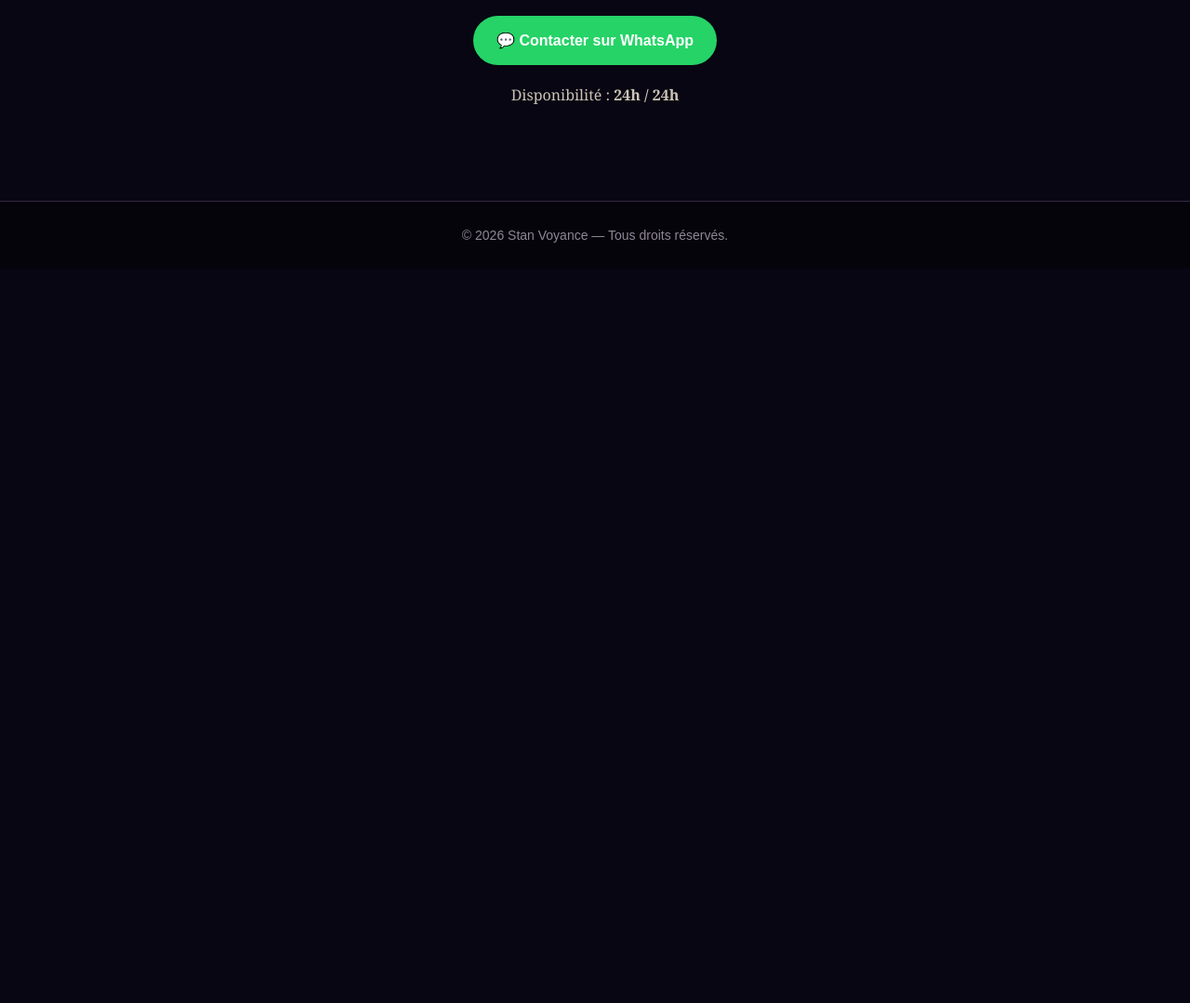
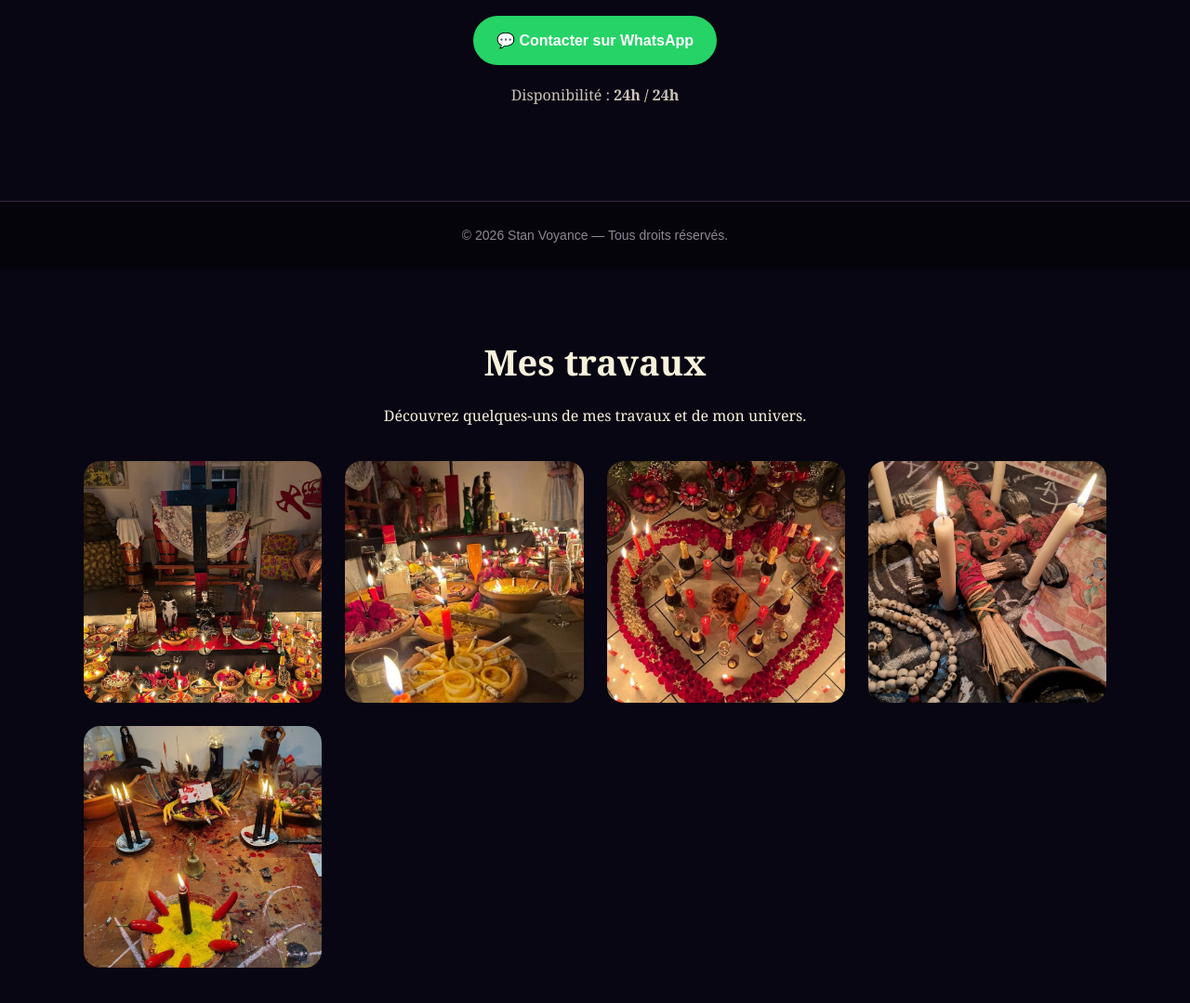
Before and after one commit to StanVoyance/Stan-voyance, a plain HTML site: page index.html in a window 1280 px wide. Shown: the part 3718-4797 px from the top of the page at 93% size. Before the commit the page ends 4007 px from the top, so only its background shows below. Drawn offline with Linux system fonts and the light colour scheme.

Commit message:
Create section for showcasing works
Added a new section showcasing various works with images.

```diff
--- a/index.html
+++ b/index.html
@@ -674,6 +674,41 @@
     );
   });
 </script>
+<section id="travaux" style="padding: 70px 20px; text-align: center;">
+  <h2 style="font-size: 38px; margin-bottom: 15px;">Mes travaux</h2>
+  <p style="margin-bottom: 35px;">
+    Découvrez quelques-uns de mes travaux et de mon univers.
+  </p>
 
+  <div style="
+    display: grid;
+    grid-template-columns: repeat(auto-fit, minmax(220px, 1fr));
+    gap: 25px;
+    max-width: 1100px;
+    margin: auto;
+  ">
+
+    <img src="35338356-618b-4a25-99c0-31c5ea9ae01a.jfif"
+         alt="Travail de voyance"
+         style="width:100%; height:260px; object-fit:cover; border-radius:18px;">
+
+    <img src="6091fe15-b926-4ce9-b617-b576d4b00b2e.jfif"
+         alt="Travail de voyance"
+         style="width:100%; height:260px; object-fit:cover; border-radius:18px;">
+
+    <img src="94eca89f-84d6-44e4-9b56-42ef8363f154.jfif"
+         alt="Travail de voyance"
+         style="width:100%; height:260px; object-fit:cover; border-radius:18px;">
+
+    <img src="c413d2ea-8009-4bb5-aa02-4272951851c3.jfif"
+         alt="Travail de voyance"
+         style="width:100%; height:260px; object-fit:cover; border-radius:18px;">
+
+    <img src="fe72776b-6f49-4fed-8713-1926356d229f.jfif"
+         alt="Travail de voyance"
+         style="width:100%; height:260px; object-fit:cover; border-radius:18px;">
+
+  </div>
+</section>
 </body>
 </html>
```
